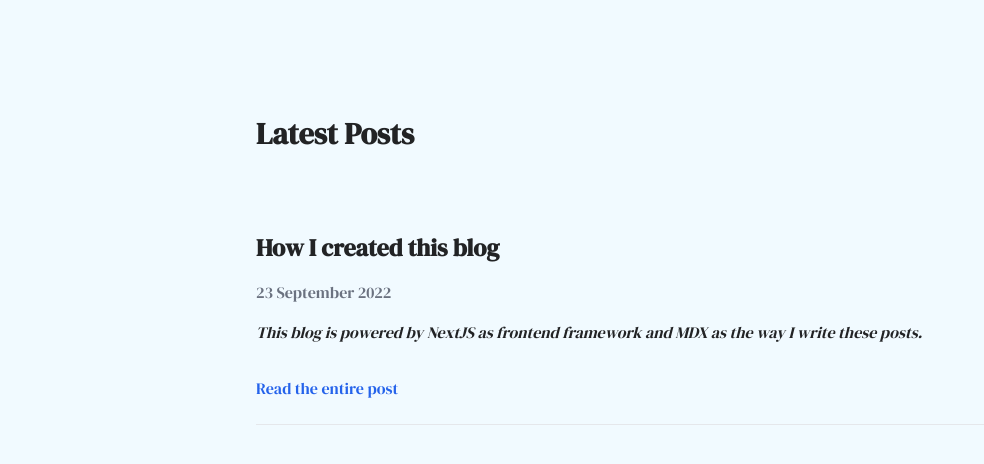
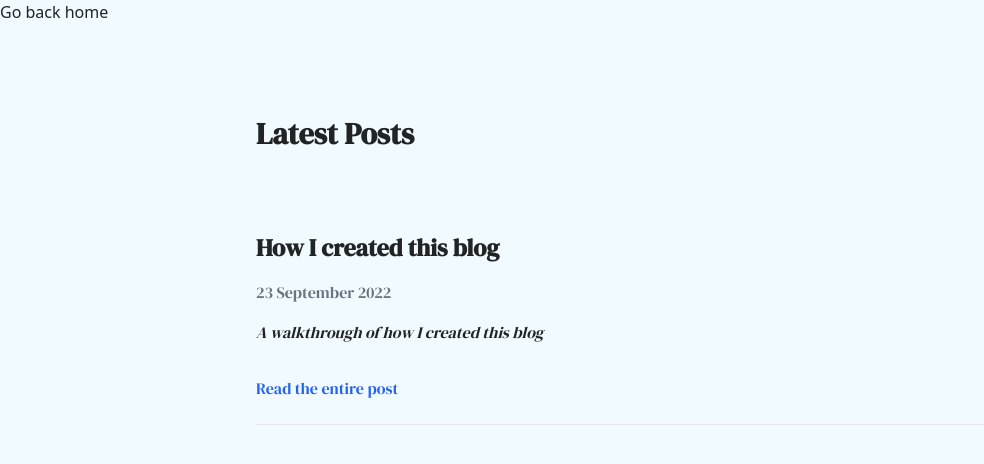
Before and after one commit to Rowan-Paul/rowanpaulflynn, a Next.js app: page /posts in a window 1280 px wide. Shown: the top 464 px of the page, without its empty margins (0-984 px from the left). Built offline with nearby package versions, Linux system fonts and the light colour scheme.

Commit message:
Add link to blog on homepage

```diff
--- a/pages/index.tsx
+++ b/pages/index.tsx
@@ -1,3 +1,4 @@
+import Link from 'next/link';
 import GithubIcon from '../components/GithubIcon';
 import LinkedInIcon from '../components/LinkedInIcon';
 
@@ -36,6 +37,13 @@ const Home = () => {
           </a>
         </div>
       </div>
+      <div className="container m-auto max-w-3xl mt-20 text-center">
+        <Link href="/posts">
+          <a className="text-2xl">
+            &nbsp;&gt; <span className="hover:underline">Go to blog</span>
+          </a>
+        </Link>
+      </div>
     </div>
   );
 };
--- a/pages/posts/index.tsx
+++ b/pages/posts/index.tsx
@@ -5,6 +5,7 @@ import fs from 'fs';
 import path from 'path';
 import { GetStaticProps } from 'next';
 import Card from '../../components/Card';
+import Link from 'next/link';
 
 const getPosts = () => {
   const files = fs.readdirSync(path.join('posts'));
@@ -33,6 +34,10 @@ const PostsOverview = ({ posts }: any) => {
       <Head>
         <title>Posts | Rowan Paul Flynn</title>
       </Head>
+
+      <Link href="/">
+        <a className="absolute text-text dark:text-primary">Go back home</a>
+      </Link>
 
       <div className="min-h-screen bg-primary dark:bg-dark-grey-500 font-primary text-text dark:text-primary p-5">
         <div className="container m-auto max-w-3xl">
--- a/posts/how-i-created-this-blog.mdx
+++ b/posts/how-i-created-this-blog.mdx
@@ -1,7 +1,7 @@
 ---
 title: 'How I created this blog'
 date: '23 September 2022'
-description: 'This blog is powered by NextJS as frontend framework and MDX as the way I write these posts.'
+description: 'A walkthrough of how I created this blog'
 ---
 
 This blog is powered by NextJS as frontend framework and MDX as the way I write these posts. NextJS is a framework on top of the React framework that always the creation of apps with a mix of static and server generated content. MDX is a way to embed JSX inside Markdown, which is pretty cool.
```
